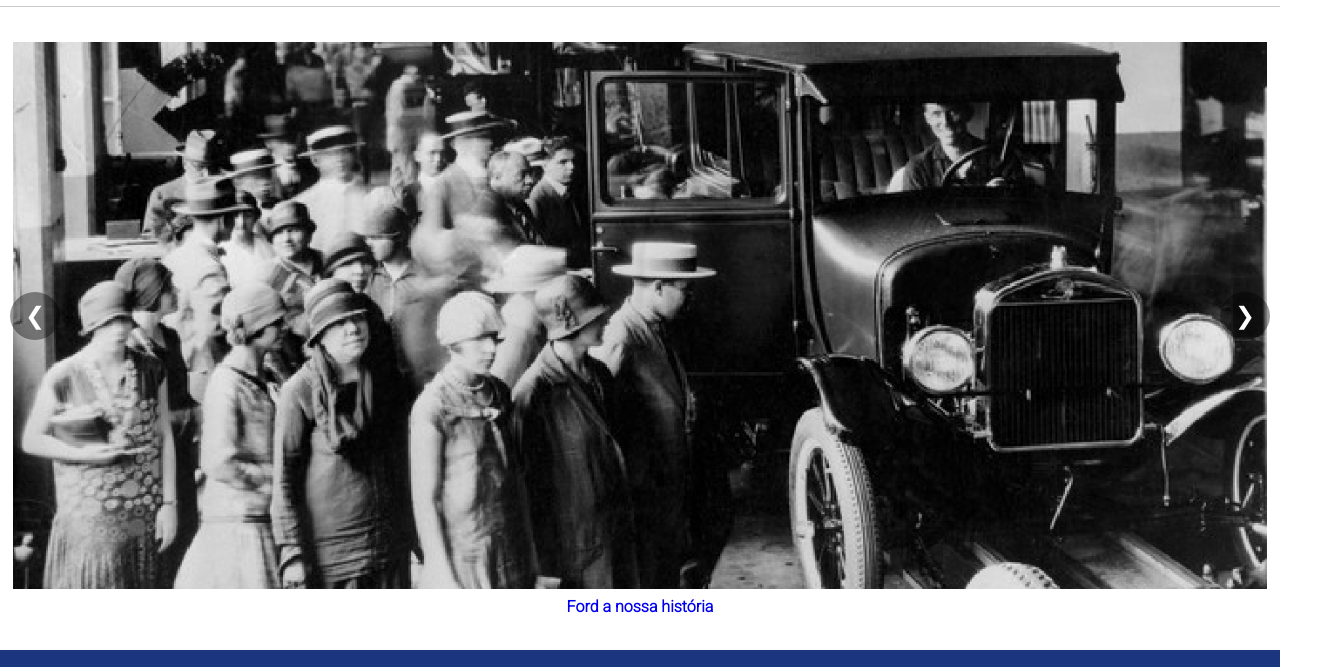
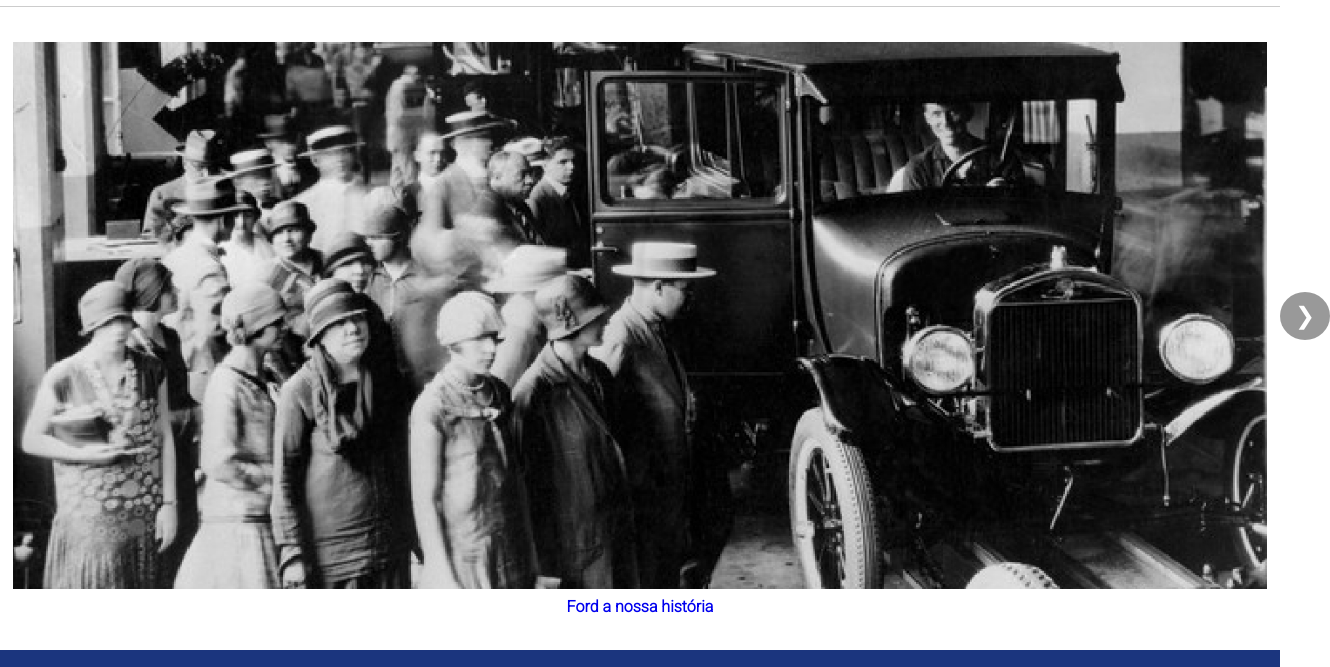
Before and after one commit to mateus-msantos-dev/desafio-javascript, a plain HTML site: page index.html in a window 1280 px wide. Shown: the part 79-746 px from the top of the page, 1330 px wide, since content can reach past the window. Drawn offline with Linux system fonts and the light colour scheme.

Commit message:
Alterando os boões de lugar

```diff
--- a/css/style.css
+++ b/css/style.css
@@ -144,11 +144,11 @@ button {
 }
 
 #prev-btn {
-    left: 10px;
+    left: -50px;
 }
 
 #next-btn {
-    right: 10px;
+    right: -50px;
 }
 
 .nav-btn:hover {
```
